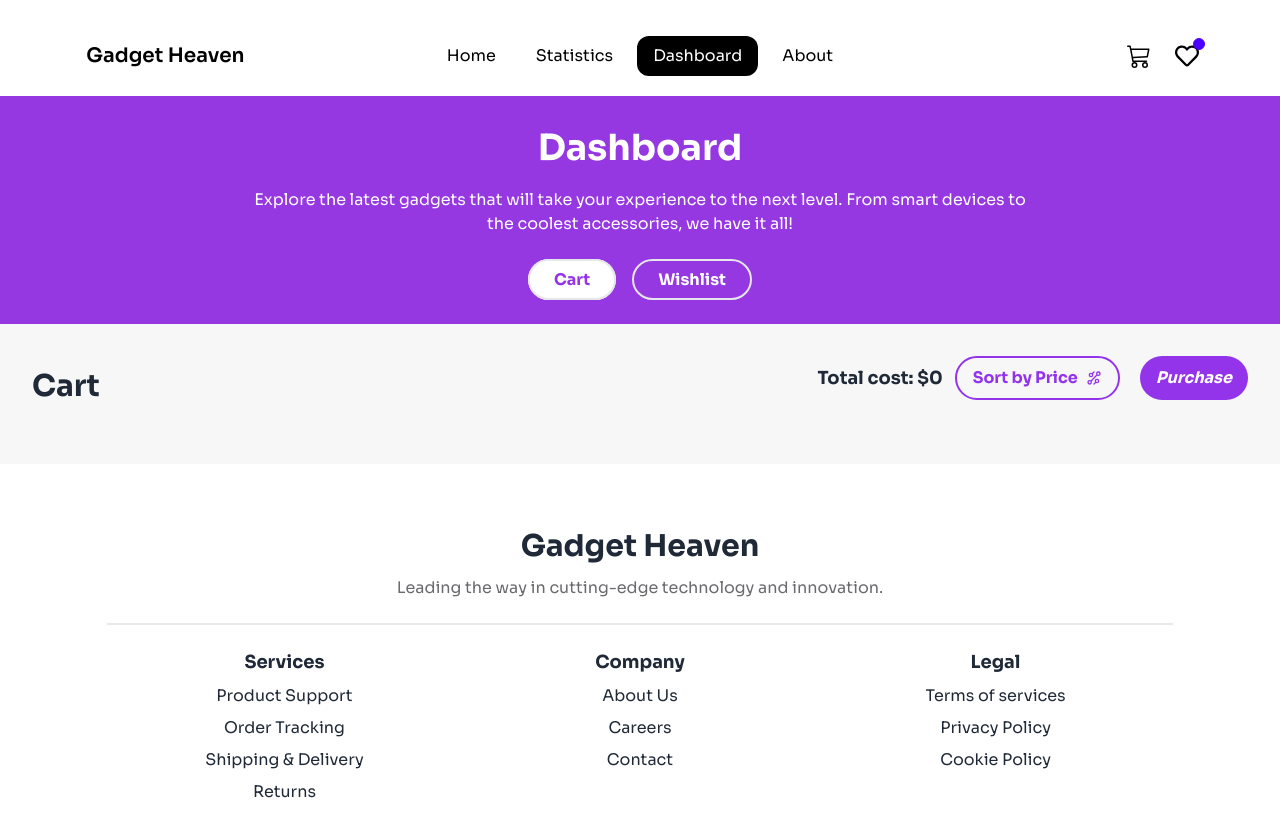
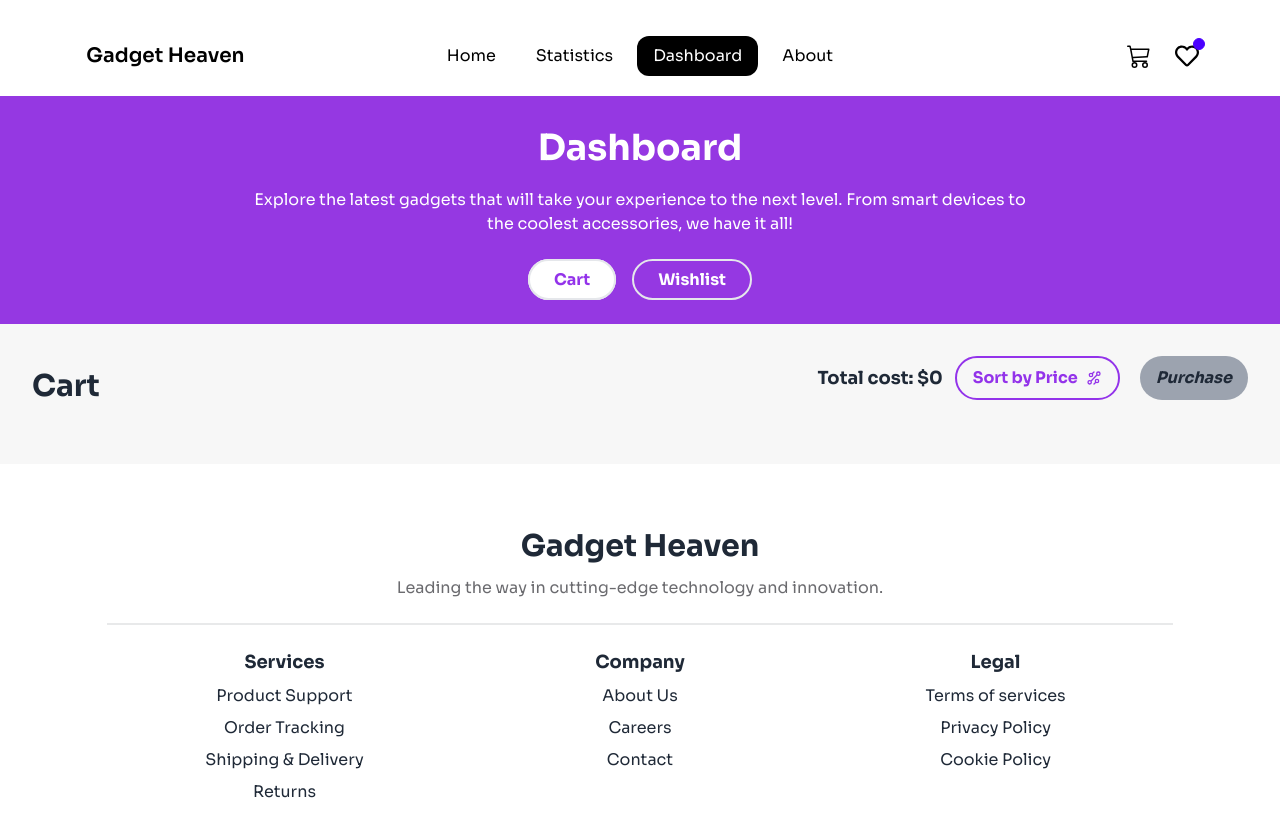
Before and after one commit to MxAziz/Gadget-Heaven, a React (Vite) app: page /dashboard in a window 1280 px wide. Shown: the top 836 px of the page. Built offline with nearby package versions, Linux system fonts and the light colour scheme.

Commit message:
update purchase button functionality

```diff
--- a/src/components/Cart.jsx
+++ b/src/components/Cart.jsx
@@ -34,7 +34,12 @@
           </button>
           <button
             onClick={handlePurchase}
-            className="px-4 py-2 italic bg-purple-600 font-bold text-white rounded-full mb-4 ml-2"
+            disabled={cart.length === 0 || totalCost === 0}
+            className={`px-4 py-2 italic font-bold rounded-full mb-4 ml-2 ${
+              cart.length === 0 || totalCost === 0
+                ? "bg-gray-400 text-gray-800 cursor-not-allowed"
+                : "bg-purple-600 text-white"
+            }`}
           >
             Purchase
           </button>
```
